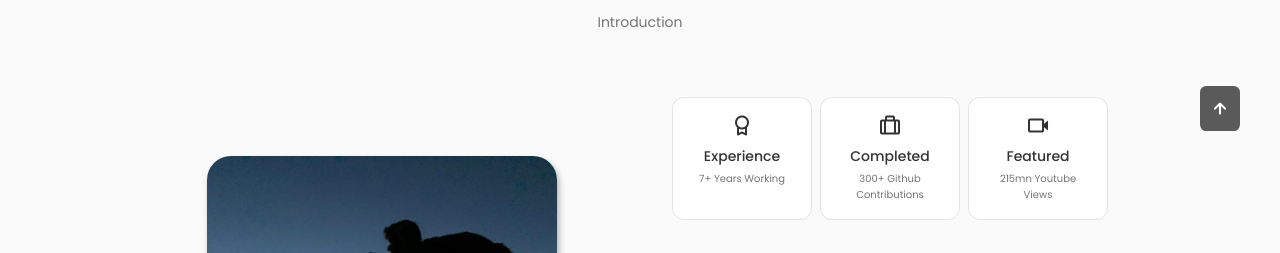
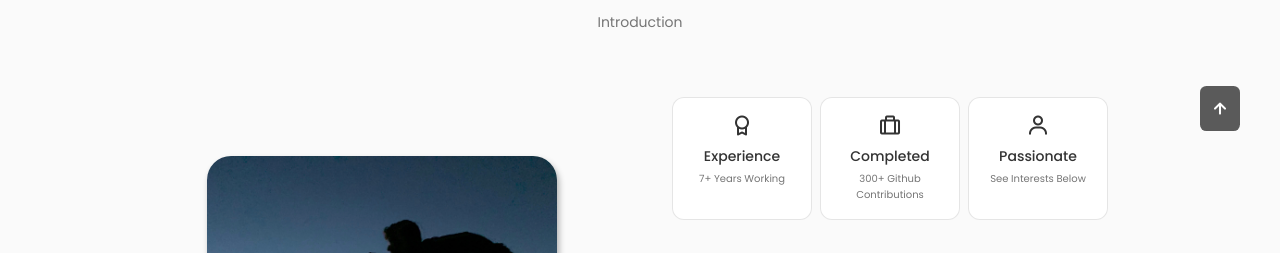
Before and after one commit to caleb-siegel/portfolio-polished, a React (Vite) app: page / in a window 1280 px wide. Shown: the part 829-1082 px from the top of the page. Built offline with nearby package versions, Linux system fonts and the light colour scheme.

Commit message:
change featured in about section

```diff
--- a/src/components/about/Info.jsx
+++ b/src/components/about/Info.jsx
@@ -16,9 +16,9 @@ const Info = () => {
         </div>
 
         <div className="about__box">
-          <i class='bx bx-video about__icon'></i>
-          <h3 className="about__title">Featured</h3>
-          <span className="about__subtitle">215mn Youtube Views</span>
+          <i class='bx bx-user about__icon'></i>
+          <h3 className="about__title">Passionate</h3>
+          <span className="about__subtitle">See Interests Below</span>
         </div>
     </div>
   )
```
